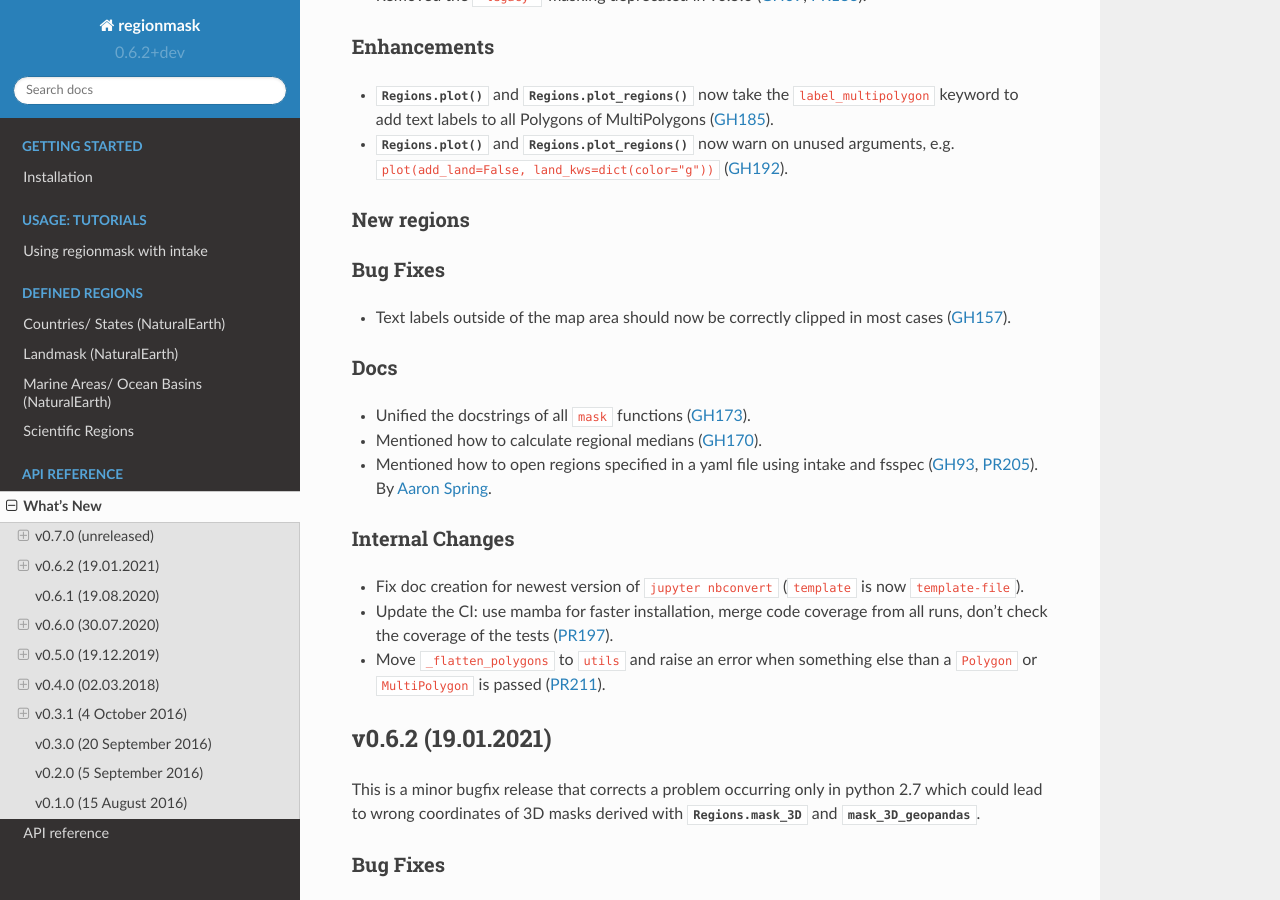
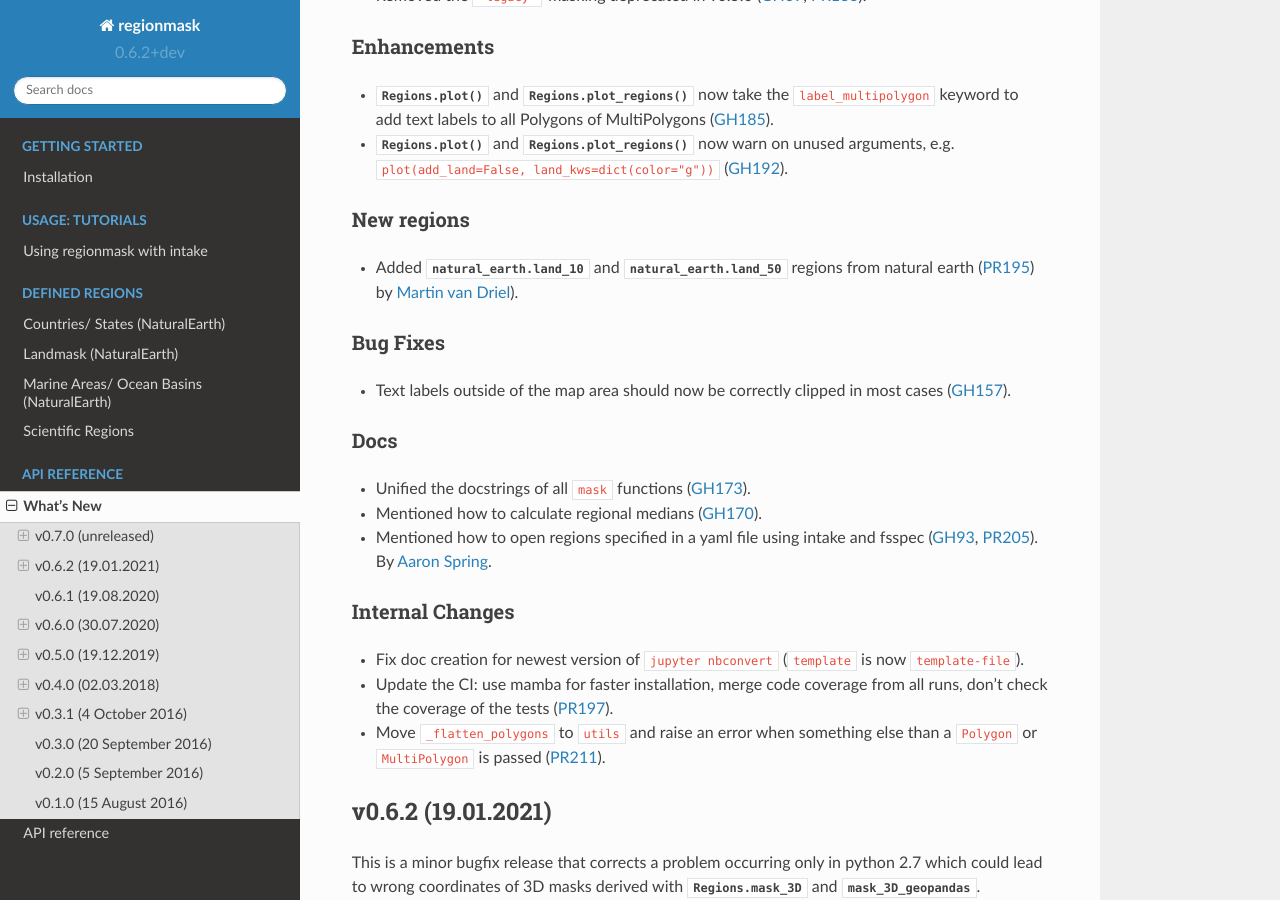
Before and after one commit to regionmask/regionmask, a Sphinx documentation site: the page built from docs/whats_new.rst, in a window 1280 px wide and 900 px high, scrolled down 677 px. Built offline with Sphinx 7.4.7 and the Read the Docs theme 2.0.0, drawn with Linux system fonts in a browser that asks for light colours; pages that are not in the unit, such as notebooks, are missing from menus.

Commit message:
add whats new

```diff
--- a/docs/whats_new.rst
+++ b/docs/whats_new.rst
@@ -42,6 +42,9 @@ Enhancements
 
 New regions
 ~~~~~~~~~~~
+- Added :py:attr:`natural_earth.land_10` and :py:attr:`natural_earth.land_50` regions from
+  natural earth (:pull:`195`) by `Martin van Driel <https://github.com/martinvandriel>`_).
+
 
 Bug Fixes
 ~~~~~~~~~
```
